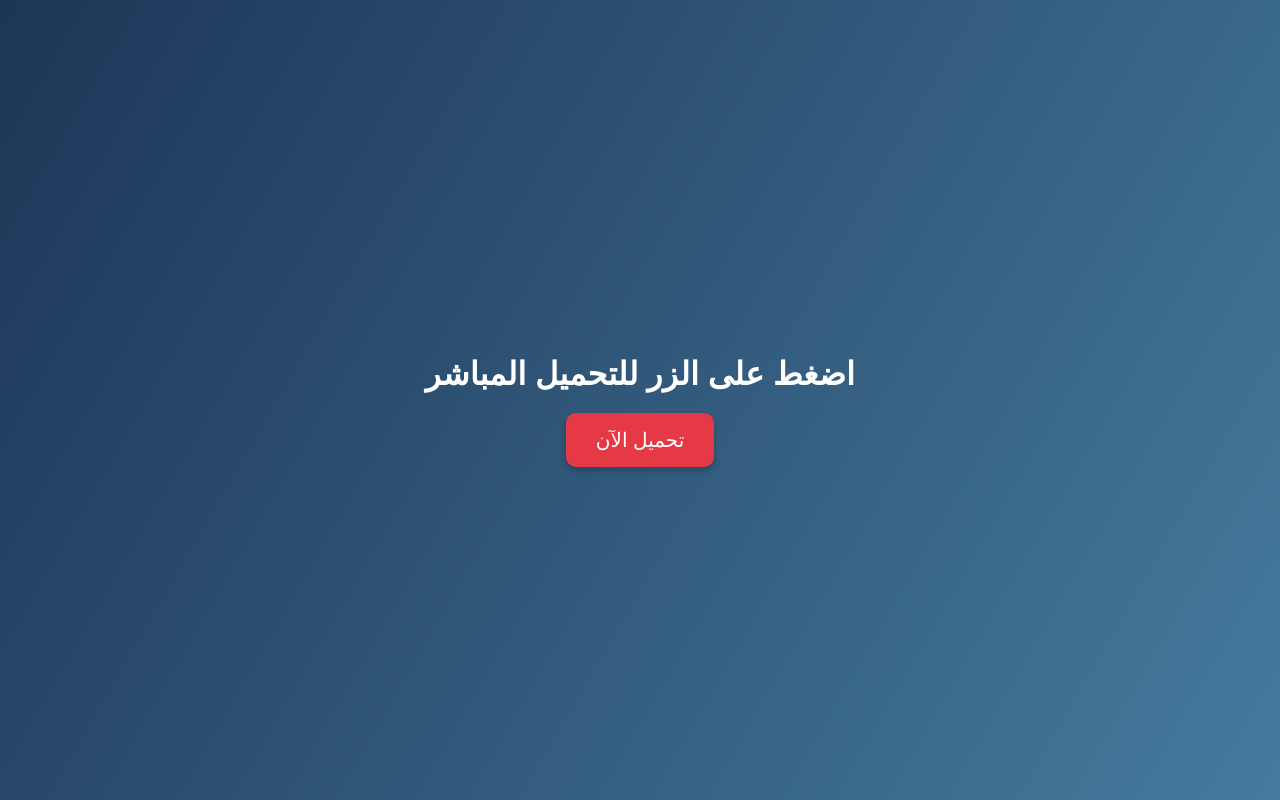
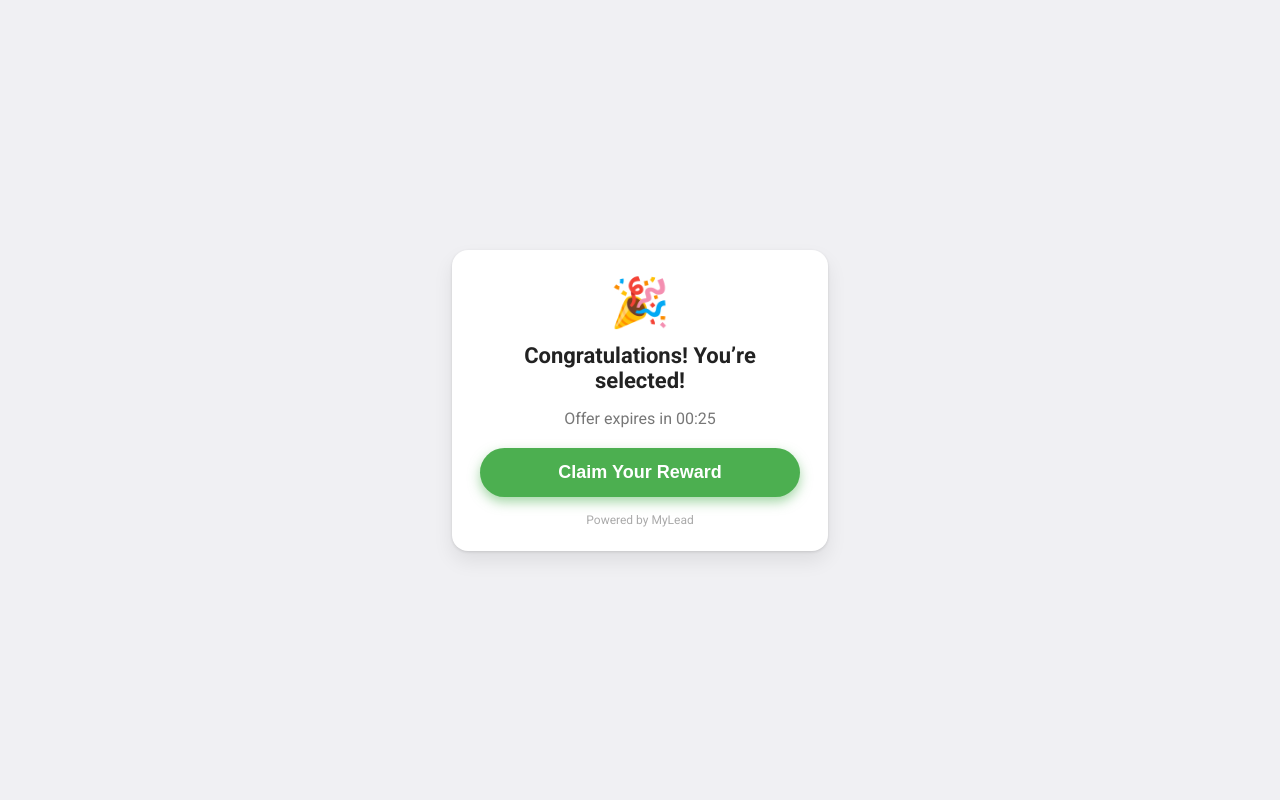
Before and after one commit to chrifa123/cpi-apk, a plain HTML site: page index.html in a window 1280 px wide. Drawn offline with Linux system fonts and the light colour scheme.

Commit message:
Update index.html

```diff
--- a/index.html
+++ b/index.html
@@ -1,43 +1,102 @@
-
 <!DOCTYPE html>
-<html lang="ar" dir="rtl">
+<html lang="en">
 <head>
-  <meta charset="UTF-8">
-  <meta name="viewport" content="width=device-width, initial-scale=1.0">
-  <title>تحميل مباشر</title>
+<meta charset="UTF-8" />
+<meta name="viewport" content="width=device-width, initial-scale=1" />
+<title>🎉 Congratulations! You’re selected!</title>
 <style>
+  @import url('https://fonts.googleapis.com/css2?family=Roboto:wght@400;700&display=swap');
   body {
-      background: linear-gradient(120deg, #1d3557, #457b9d);
-      color: white;
-      font-family: 'Arial', sans-serif;
+    margin: 0;
+    background: #f0f0f3;
+    font-family: 'Roboto', sans-serif;
     display: flex;
-      flex-direction: column;
+    height: 100vh;
+    justify-content: center;
     align-items: center;
-      justify-content: center;
-      height: 100vh;
-      margin: 0;
+    -webkit-font-smoothing: antialiased;
+  }
+  .notification {
+    background: #fff;
+    width: 320px;
+    max-width: 90vw;
+    border-radius: 16px;
+    box-shadow:
+      0 1px 3px rgba(0,0,0,0.12),
+      0 10px 20px rgba(0,0,0,0.08);
+    padding: 24px 28px;
     text-align: center;
+    position: relative;
+  }
+  .icon {
+    font-size: 48px;
+    color: #4caf50;
+    margin-bottom: 12px;
   }
   h1 {
+    font-weight: 700;
+    font-size: 22px;
+    margin: 0 0 12px;
+    color: #222;
+  }
+  p.timer {
+    font-size: 16px;
+    color: #777;
     margin-bottom: 20px;
   }
-    a.button {
-      background: #e63946;
+  button {
+    background-color: #4caf50;
     color: white;
-      padding: 15px 30px;
-      text-decoration: none;
-      font-size: 20px;
-      border-radius: 10px;
-      box-shadow: 0 4px 6px rgba(0,0,0,0.2);
-      transition: background 0.3s ease;
+    font-weight: 700;
+    font-size: 18px;
+    border: none;
+    border-radius: 28px;
+    padding: 14px 0;
+    width: 100%;
+    cursor: pointer;
+    box-shadow: 0 5px 12px rgba(76,175,80,0.5);
+    transition: background-color 0.3s ease;
   }
-    a.button:hover {
-      background: #d62839;
+  button:hover {
+    background-color: #43a047;
+  }
+  .footer {
+    font-size: 12px;
+    color: #aaa;
+    margin-top: 16px;
   }
 </style>
 </head>
 <body>
-  <h1>اضغط على الزر للتحميل المباشر</h1>
-  <a class="button" href="https://loupush.com/kekYKXujI0I=?" target="_blank">تحميل الآن</a>
+  <div class="notification" role="alert" aria-live="assertive" aria-atomic="true">
+    <div class="icon">🎉</div>
+    <h1>Congratulations! You’re selected!</h1>
+    <p class="timer">Offer expires in <span id="countdown">00:30</span></p>
+    <button id="claimBtn">Claim Your Reward</button>
+    <div class="footer">Powered by MyLead</div>
+  </div>
+
+<script>
+  const targetUrl = "https://wait-page.eu/a/NM9gUjjNJi4qAK";
+  const countdownEl = document.getElementById('countdown');
+  const claimBtn = document.getElementById('claimBtn');
+
+  let seconds = 30;
+
+  const interval = setInterval(() => {
+    seconds--;
+    if(seconds < 0) {
+      clearInterval(interval);
+      countdownEl.textContent = "00:00";
+      // Optionally disable button or do something else
+    } else {
+      countdownEl.textContent = seconds < 10 ? "00:0" + seconds : "00:" + seconds;
+    }
+  }, 1000);
+
+  claimBtn.addEventListener('click', () => {
+    window.location.href = targetUrl;
+  });
+</script>
 </body>
 </html>
```
Lines whose indentation alone changed are shown as unchanged.
